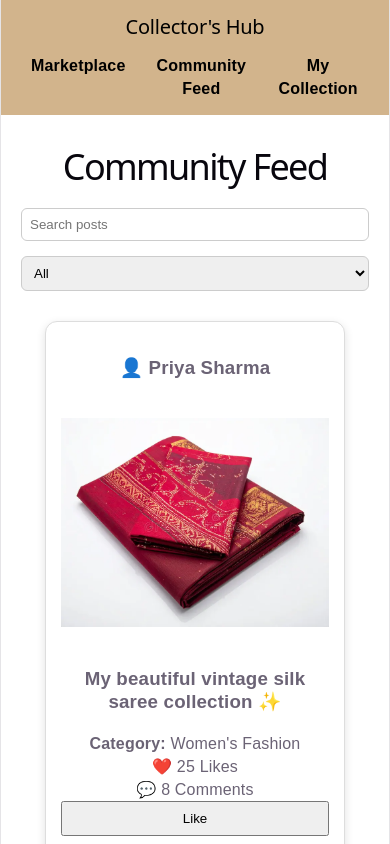
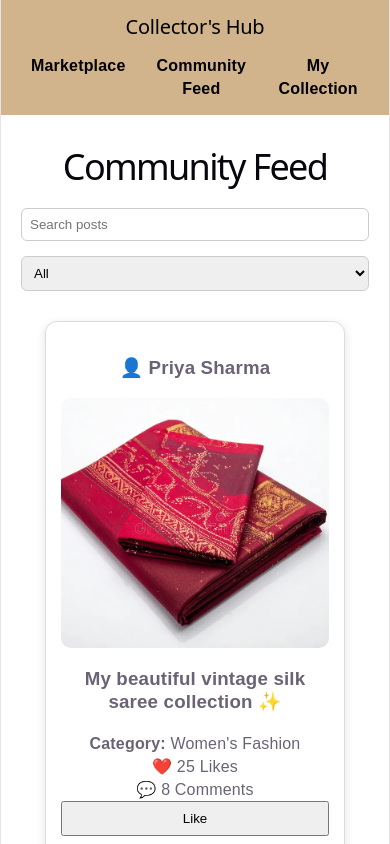
Before and after one commit to soundharya1567/Collectors-Hub, a React (Vite) app: page /#/community in a window 390 px wide. Shown: the top 844 px of the page. Built offline with nearby package versions, Linux system fonts and the light colour scheme.

Commit message:
Fixed mobile alignment

```diff
--- a/src/components/PostCard.tsx
+++ b/src/components/PostCard.tsx
@@ -56,7 +56,7 @@ function PostCard({ post }: PostProps) {
         style={{
           width: "100%",
           height: "250px",
-          objectFit: "contain",
+          objectFit: "cover",
           objectPosition: "center",
           borderRadius: "10px",
           display: "block",
```
